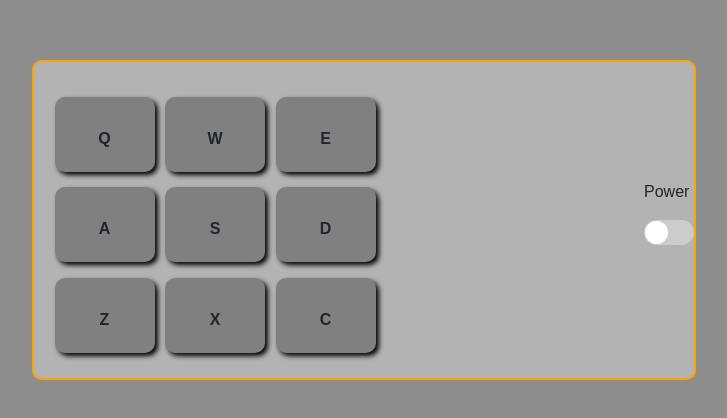
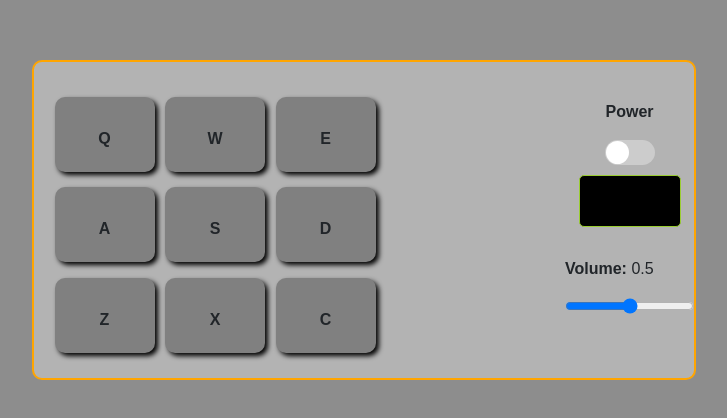
Before and after one commit to can-ngo/drum-machine, a React (Create React App) app: page / in a window 1280 px wide. Shown: the part 180-598 px from the top of the page, without its empty margins (276-1003 px from the left). Built offline with nearby package versions, Linux system fonts and the light colour scheme.

Commit message:
Add display and volume control

```diff
--- a/src/App.css
+++ b/src/App.css
@@ -46,6 +46,34 @@ body {
   font-weight: bold;
   margin-right: 10px;
   width: 100px;
+}
+
+.controls-container {
+  display: flex;
+  flex-direction: column;
+  align-items: center;
+  justify-content: center;
+}
+
+.control {
+  display: flex;
+  flex-direction: column;
+  justify-content: space-evenly;
+  align-items: center;
+}
+
+.display {
+  display: flex;
+  width: 100px;
+  height: 50px;
+  background-color: black;
+  color: yellowgreen;
+  font-weight: bold;
+  align-items: center;
+  justify-content: center;
+  border: 1px solid yellowgreen;
+  border-radius: 5px;
+  margin: 10px;
 }
 
 /*
--- a/src/App.js
+++ b/src/App.js
@@ -2,45 +2,133 @@ import React, { useState } from 'react';
 import './App.css';
 import Pad from './Pad';
 import './SwitchButton.css';
+import './VolumeSlider.css';
+import PropTypes from 'prop-types';
 
+const bankOne = [{
+    "label": "Q",
+    "soundname": "Heater-1",
+    "url": "https://s3.amazonaws.com/freecodecamp/drums/Heater-1.mp3"
+  },
+  {
+    "label": "W",
+    "soundname": "Heater-2",
+    "url": "https://s3.amazonaws.com/freecodecamp/drums/Heater-2.mp3"
+  },
+  {
+    "label": "E",
+    "soundname": "Heater-3",
+    "url": "https://s3.amazonaws.com/freecodecamp/drums/Heater-3.mp3"
+  },
+  {
+    "label": "A",
+    "soundname": "Heater-4",
+    "url": "https://s3.amazonaws.com/freecodecamp/drums/Heater-4_1.mp3"
+  },
+  {
+    "label": "S",
+    "soundname": "Clap",
+    "url": "https://s3.amazonaws.com/freecodecamp/drums/Heater-6.mp3"
+  },
+  {
+    "label": "D",
+    "soundname": "Open-HH",
+    "url": "https://s3.amazonaws.com/freecodecamp/drums/Dsc_Oh.mp3"
+  },
+  {
+    "label": "Z",
+    "soundname": "Kick-n-Hat",
+    "url": "https://s3.amazonaws.com/freecodecamp/drums/Kick_n_Hat.mp3"
+  },
+  {
+    "label": "X",
+    "soundname": "Kick",
+    "url": "https://s3.amazonaws.com/freecodecamp/drums/RP4_KICK_1.mp3"
+  },
+  {
+    "label": "C",
+    "soundname": "Closed-HH",
+    "url": "https://s3.amazonaws.com/freecodecamp/drums/Cev_H2.mp3"
+  }
+]
 
 function App() {
 
   let [power, setPower] = useState(false);
+  let [display, setDisplay] = useState('');
+  let [volume, setVolume] = useState(0.5);
 
   const handleOnClick = ()=>{
     setPower(!power);
+    setDisplay('');
   }
 
+  const handleVolumeChange = (value) => {
+    setVolume(value);
+  }
+
+  //Power switch Component
   const SwitchButton = ({id, onClick, receivedPower}) => {
     return(
-        <div id={id} className={`switch ${receivedPower?'on':'off'}`} onClick={onClick} >
+        <>
+          <p><b>{id}</b></p>
+          <div id={id} className={`switch ${receivedPower?'on':'off'}`} onClick={onClick} >
             <div className="switch-handle"></div>
-        </div>
+          </div>
+        </>
     )
   }
 
+  //Display Component
+  const Display = ({id, displayData}) => {
 
+    return (
+      <div id={id} className='display'>
+        {displayData}
+      </div>
+    )
+  }
+
+  //Volume Slider Component
+  const VolumeSlider = ({volume, onVolumeChange}) => {
+    return (
+      <div className='volume-slider'>
+        <p><b>Volume:</b> {volume}</p>
+        <input
+          type="range"
+          min="0"
+          max="1"
+          step="0.01"
+          value={volume}
+          onChange={(e)=> onVolumeChange(e.target.value)}
+        />
+      </div>
+    )
+  }
+  VolumeSlider.propTypes = {
+    volume: PropTypes.number.isRequired,
+    onVolumeChange: PropTypes.func.isRequired
+  }
+
+
+  //Whole Drum Machine component
   return (
     <div id="drum-machine" className='container'>
       <div className='pad-bank'>
-      <Pad id="Heater-1" label="Q" power={power} audioSrc='https://s3.amazonaws.com/freecodecamp/drums/Heater-1.mp3' />
-      <Pad id="Heater-2" label="W" power={power} audioSrc='https://s3.amazonaws.com/freecodecamp/drums/Heater-2.mp3' />
-      <Pad id="Heater-3" label="E" power={power} audioSrc='https://s3.amazonaws.com/freecodecamp/drums/Heater-3.mp3' />
-      <Pad id="Heater-4" label="A" power={power} audioSrc='https://s3.amazonaws.com/freecodecamp/drums/Heater-4_1.mp3' />
-      <Pad id="Heater-1" label="S" power={power} audioSrc='https://s3.amazonaws.com/freecodecamp/drums/Heater-6.mp3' />
-      <Pad id="Heater-1" label="D" power={power} audioSrc='https://s3.amazonaws.com/freecodecamp/drums/Dsc_Oh.mp3' />
-      <Pad id="Heater-1" label="Z" power={power} audioSrc='https://s3.amazonaws.com/freecodecamp/drums/Kick_n_Hat.mp3' />
-      <Pad id="Heater-1" label="X" power={power} audioSrc='https://s3.amazonaws.com/freecodecamp/drums/RP4_KICK_1.mp3' />
-      <Pad id="Heater-1" label="C" power={power} audioSrc='https://s3.amazonaws.com/freecodecamp/drums/Cev_H2.mp3' />
+        {
+          bankOne.map((item)=>{
+            return <Pad id={item.soundname} label={item.label} power={power} audioSrc={item.url} setDisplay={setDisplay} volume={volume}/>
+          })
+        }
       </div>
       <div className='controls-container'>
         <div className='control'>
-          <p>Power</p>
           <SwitchButton id='Power' onClick={handleOnClick} receivedPower={power}/>
-          <p id="display"></p>
+          <Display id='Display' displayData={display} />
         </div>
-        <div className='volumn-slider'></div>
+        <div className='volume-slider'>
+          <VolumeSlider volume={volume} onVolumeChange={handleVolumeChange} />
+        </div>
         <div className='control'></div>
       </div>
     </div>
--- a/src/Pad.js
+++ b/src/Pad.js
@@ -3,7 +3,7 @@ import PropTypes from 'prop-types';
 import { useState } from 'react';
 
 
-const Pad =({id,label,audioSrc,power}) => {
+const Pad =({id,label,audioSrc,power, setDisplay, volume}) => {
   //Styling state of Pad
   const [boxShadow, setBoxShadow] = useState('black 3px 3px 5px');
   const [backgroundColor, setBackgroundColor] = useState('grey');
@@ -40,6 +40,7 @@ const Pad =({id,label,audioSrc,power}) => {
     setHeight('42px')
     if (power) {
       audioRef.current.play();
+      setDisplay(id);
     }
   };
 
@@ -60,6 +61,7 @@ const Pad =({id,label,audioSrc,power}) => {
       if (power)
       {
         audioRef.current.play();
+        setDisplay(id);
       };
     }
   };
@@ -70,6 +72,13 @@ const Pad =({id,label,audioSrc,power}) => {
     setMarginTop('10px');
     setHeight('45px');
   };
+
+  //Set volume level after receive volumn value
+  useEffect(()=>{
+    if(audioRef.current) {
+      audioRef.current.volume = volume;
+    }
+  }, [volume]);
 
   return (
     <div
@@ -92,6 +101,9 @@ Pad.propTypes = {
   id: PropTypes.string,
   label: PropTypes.string.isRequired,
   audioSrc: PropTypes.string,
+  power: PropTypes.bool.isRequired,
+  setDisplay: PropTypes.func.isRequired,
+  volume: PropTypes.number.isRequired
 }
 
 export default Pad
--- a/src/SwitchButton.css
+++ b/src/SwitchButton.css
@@ -6,7 +6,7 @@
     background-color: #ccc;
     position: relative;
     cursor: pointer;
-    transition: background-color 0.3s;
+    transition: 0.3s;
   }
 
   .switch.on {
--- /dev/null
+++ b/src/VolumeSlider.css
@@ -0,0 +1,8 @@
+.volume-slider {
+    width: 100%;
+    margin: 10px 0;
+  }
+
+  .volume-slider input[type='range'] {
+    width: 100%;
+  }
```
